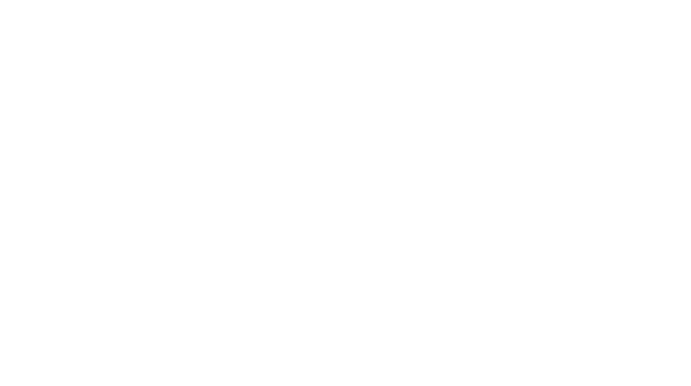
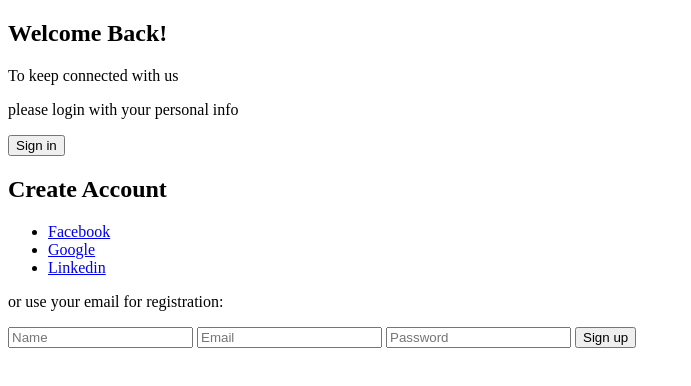
Before and after one commit to gessikaguimaraes/loginDev, a plain HTML site: page index.html in a window 1280 px wide. Shown: the whole page, without its empty margins (0-691 px from the left). Drawn offline with Linux system fonts and the light colour scheme.

Commit message:
Alteração

```diff
--- a/index.html
+++ b/index.html
@@ -9,7 +9,34 @@
 </head>
 
 <body>
-
+    <div class="conteiner">
+        <div class="content first-content">
+            <div class="first-column">
+                <h2 class="title">Welcome Back!</h2>
+                <p class="description">To keep connected with us</p>
+                <p class="description">please login with your personal info</p>
+                <button class="btn">Sign in</button>
+            </div>
+            <div class="second-column">
+                <h2 class="title">Create Account</h2>
+                <div class="social-media">
+                    <ul>
+                        <li><a href="#">Facebook</a></li>
+                        <li><a href="#">Google</a></li>
+                        <li><a href="#">Linkedin</a></li>
+                    </ul>
+                </div>
+                <p class="description">or use your email for registration:</p>
+                <form class="form">
+                    <input type="text" placeholder="Name">
+                    <input type="email" placeholder="Email">
+                    <input type="password" placeholder="Password">
+                    <button class="btn">Sign up</button>
+                </form>
+            </div>
+        </div>
+        <div class="content second-content"></div>
+    </div>
 </body>
 
 </html>
```
